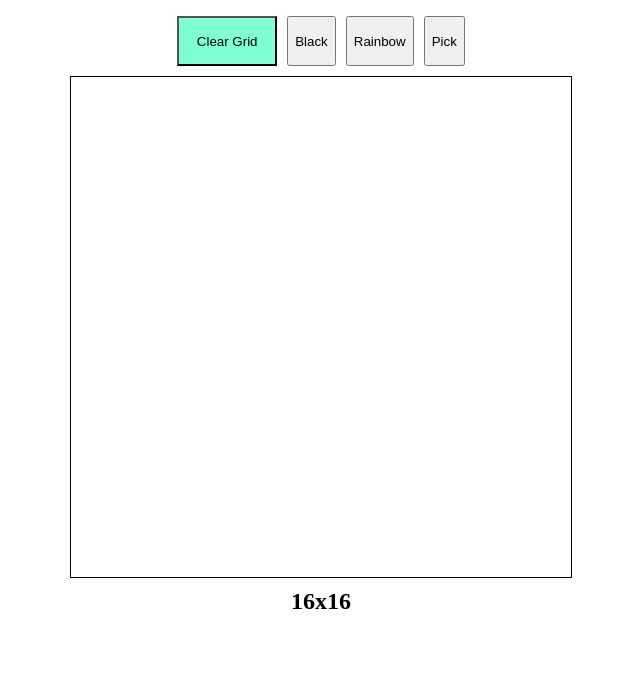
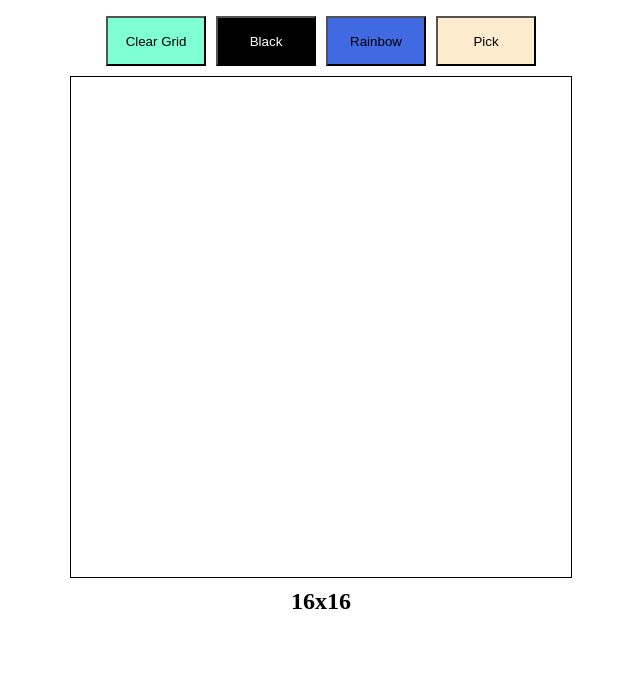
Before and after one commit to niles-c/odin-etch-a-sketch, a plain HTML site: page index.html in a window 1280 px wide. Shown: the part 137-816 px from the top of the page, without its empty margins (319-959 px from the left). Drawn offline with Linux system fonts and the light colour scheme.

Commit message:
Add preliminary color button styles

```diff
--- a/script.js
+++ b/script.js
@@ -19,16 +19,19 @@ clearBtn.addEventListener("click", newGrid);
 const blackBtn = document.createElement("button");
 btnContainer.append(blackBtn);
 blackBtn.innerText = "Black";
+blackBtn.classList.add("black-button");
 
 // rainbow color button
 const rainbowBtn = document.createElement("button");
 btnContainer.append(rainbowBtn);
 rainbowBtn.innerText = "Rainbow";
+rainbowBtn.classList.add("rainbow-button");
 
 // pick color button
 const pickColorBtn = document.createElement("button");
 btnContainer.append(pickColorBtn);
 pickColorBtn.innerText = "Pick";
+pickColorBtn.classList.add("pick-button");
 
 // grid display
 const sizeDisplay = document.createElement("h2");
--- a/style.css
+++ b/style.css
@@ -24,6 +24,25 @@ body {
   height: 50px;
 }
 
+.black-button {
+  background-color: black;
+  color: white;
+  width: 100px;
+  height: 50px;
+}
+
+.rainbow-button {
+  background-color: royalblue;
+  width: 100px;
+  height: 50px;
+}
+
+.pick-button {
+  background-color: blanchedalmond;
+  width: 100px;
+  height: 50px;
+}
+
 .size-display {
   margin: 0px;
 }
```
